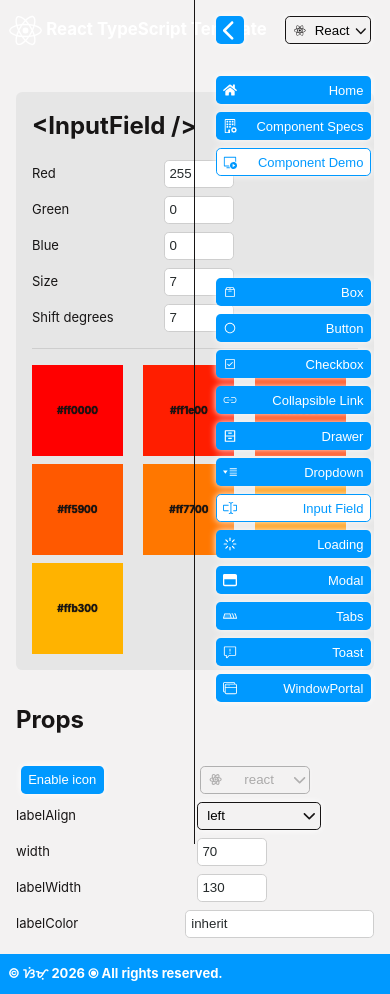
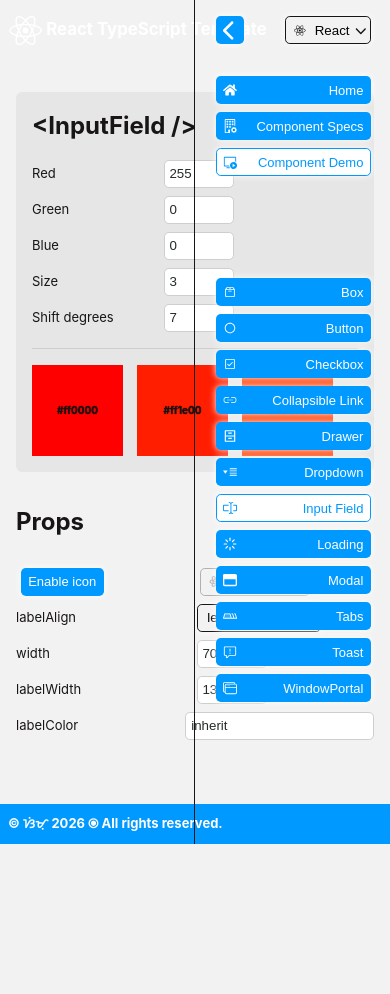
Before and after one commit to jaosimt/ts-app-template, a React (Create React App) app: page /demo/input-field in a window 390 px wide. After the commit the page ends 844 px from the top, so only its background shows below. Built offline with nearby package versions, Linux system fonts and the light colour scheme.

Commit message:
* fix both desktop and mobile views of demo pages

```diff
--- a/src/App.scss
+++ b/src/App.scss
@@ -7,7 +7,7 @@
 
   header {
     transition      : all 0.3s ease-in-out;
-    position        : relative;
+    width           : 100%;
     height          : 60px;
     display         : flex;
     align-items     : center;
@@ -26,29 +26,29 @@
     width    : 100%;
     display  : flex;
     padding  : 2rem 0 0 2rem;
-    margin   : 0;
     overflow : hidden;
 
     .content-wrapper {
-      text-wrap  : auto;
-      position   : relative;
-      display    : grid;
-      width      : 100%;
-      height     : auto;
+      text-wrap : auto;
+      position  : relative;
+      display   : grid;
+      width     : 100%;
+      height    : auto;
 
       > * {
-        &:first-child { margin-top: 0; }
-        &:last-child { margin-bottom: 0; }
+        &:first-child { margin-top : 0; }
 
-        width      : 100%;
-        height     : 100%;
+        &:last-child { margin-bottom : 0; }
+
+        width  : 100%;
+        height : 100%;
       }
     }
   }
 
   footer {
     transition  : all 0.3s ease-in-out;
-    position    : relative;
+    width       : 100%;
     height      : 40px;
     display     : flex;
     align-items : center;
--- a/src/App.tsx
+++ b/src/App.tsx
@@ -33,7 +33,7 @@ import { getAccentColor, getBorderColor } from './utils/themeUtils';
 const StyledBanner = styled.div<{
     $footer?: boolean;
 }>`
-    position: absolute;
+    position: fixed;
     width: 100%;
     height: 154px;
     z-index: ${props => props.$footer ? 0 : 1};
@@ -45,18 +45,35 @@ const StyledBanner = styled.div<{
     ${props => props.$footer && `bottom: 0;`}
 `;
 
+const Header = styled.header<{
+}>`
+    position: fixed;
+`;
+
 const Main = styled.main<{
     $fixed?: boolean;
     $theme: ThemeProp;
 }>`
     > * { z-index: 1; }
+
+    margin: 60px 0 40px;
     background-color: ${props => props.$theme === Theme.DARK ? v.baseColorDark : v.baseColor};
-    ${props => props.$fixed ? 'height: calc(100vh - 100px)' : 'min-height: calc(100vh - 100px)'};
+    height: calc(100vh - 100px);
+
+    /*margin   : 0;*/
+    /*${props => props.$fixed ? 'height: calc(100vh - 100px)' : 'min-height: calc(100vh - 100px)'};*/
 
     @media (max-width: 768px) {
         height: auto;
         min-height: calc(100vh - 100px);
     }
+`;
+
+const Footer = styled.footer<{
+}>`
+    position: fixed;
+    z-index: 1;
+    bottom: 0;
 `;
 
 const ContentWrapper = styled.div<{
@@ -200,7 +217,7 @@ const App = ({error, theme}: { error: any, theme: ThemeProp }) => {
         }
         <div className={'app-container display-flex'}>
             <div className={'flex-auto width-100p'}>
-                <header className={'grid cols-2 color-white'} style={{...variableHeaderStyle}}>
+                <Header className={'grid cols-2 color-white'} style={{...variableHeaderStyle}}>
                     <Link
                         className={'white-space-nowrap display-flex align-items-center gap-0p5 color-inherit nav-link'}
                         to={{pathname: `/`}}>
@@ -210,15 +227,15 @@ const App = ({error, theme}: { error: any, theme: ThemeProp }) => {
                     </Link>
                     {sidePanelWidth === 0 &&
                         <Button icon={GiHamburgerMenu} className={'display-none'} onClick={sidePanelHandler}/>}
-                </header>
+                </Header>
                 <Main $theme={theme} $fixed={true}>
                     <ContentWrapper $padRight={!pathname.startsWith('/demo')} className="content-wrapper">
                         {<ContentRouter theme={theme}/>}
                     </ContentWrapper>
                 </Main>
-                <footer className={'display-flex justify-content-space-between align-items-center color-white'}>
+                <Footer className={'display-flex justify-content-space-between align-items-center color-white'}>
                     <span>&copy; ᜐᜒᜋᜓ {new Date().getFullYear()} {targetUnicode} All rights reserved.</span>
-                </footer>
+                </Footer>
             </div>
             <SidePanel style={styles} $theme={theme} className="side-panel">
                 <div className={'m-1 display-flex flex-direction-column gap-1 justify-content-space-between'} style={{height: 'calc(100% - 2rem)', marginRight: '1.5rem'}}>
--- a/src/components/pages/demo/demoButton.tsx
+++ b/src/components/pages/demo/demoButton.tsx
@@ -21,8 +21,8 @@ const DemoButton: FC<{ theme: ThemeProp }> = ({theme}) => {
     const [icon, setIcon] = useState(false);
     const [props, setProps] = useState<Partial<ButtonProps>>({
         disabled: false,
-        align: 'left',
-        width: 100,
+        align: 'center',
+        width: 200,
     });
 
     const propsChangeHandler = (e: ChangeEvent<any>) => {
@@ -35,7 +35,7 @@ const DemoButton: FC<{ theme: ThemeProp }> = ({theme}) => {
     return <div data-component={'button-demo'}>
         <div className="demo-section">
             <div className={'demo-section-left'}>
-                <h2 className={'mt-0 pb-0p5 text-align-left'}
+                <h2 className={'mt-0 pb-0p5 text-align-left display-flex gap-1'}
                     style={{borderBottom: `1px solid ${getBorderColor(theme)}`}}>{`<Button />`}</h2>
                 <Button
                     icon={icon ? IoIosSave : undefined}
@@ -87,6 +87,7 @@ const DemoButton: FC<{ theme: ThemeProp }> = ({theme}) => {
                     selected={props.align}
                     label={'align'}
                     onChange={(value: string) => dropDownChangeHandler('align', value)}
+                    disablePredicate={(option: string) => option === 'space-between' && !icon}
                 />
                 <InputField
                     labelWidth={'50%'}
--- a/src/components/pages/demo/demoInputField.tsx
+++ b/src/components/pages/demo/demoInputField.tsx
@@ -5,7 +5,7 @@ import { TbBrandReact } from 'react-icons/tb';
 import styled from 'styled-components';
 import { ThemeProp } from '../../../constants/interfaces';
 import { HSLString } from '../../../constants/types';
-import { generateAnalogousPalette, hslToHex } from '../../../utils';
+import { generateAnalogousPalette, hslToHex, Round, isMobile } from '../../../utils';
 import { getBorderColor } from '../../../utils/themeUtils';
 import Button from '../../partials/button';
 import Dropdown from '../../partials/dropdown';
@@ -64,10 +64,22 @@ const Size = styled.div`
 const StepShift = styled.div`
 `;
 
-const PaletteGrid = styled.div`
-    display: grid;
-    gap: 0.5rem;
-    grid-template-columns: repeat(auto-fit, minmax(91px, 1fr));
+const PaletteGrid = styled.div<{
+    $paletteSize: number;
+}>`
+    display: flex;
+    flex-wrap: wrap;
+    gap: 14px;
+    grid-template-columns: repeat(auto-fit, minmax(${props => props.$paletteSize}px, 1fr));
+    max-height: 306px;
+    overflow: auto;
+    margin: 1rem -2rem 0 0;
+    padding-right: 1rem;
+
+    @media (max-width: 768px) {
+        margin: 1rem -1rem 0 0;
+        padding-right: 0.5rem;
+    }
 `;
 
 const DemoInputField: FC<{theme: ThemeProp}> = ({theme}) => {
@@ -83,14 +95,16 @@ const DemoInputField: FC<{theme: ThemeProp}> = ({theme}) => {
 
     const timeoutRef = useRef<any>(0);
     const inputRefs = useRef<Record<string, HTMLElement>>({});
+    const paletteRef = useRef<HTMLDivElement>(null);
 
+    const [paletteSize, setPaletteSize] = useState(1);
     const [icon, setIcon] = useState(icons[0]);
     const [enableIcon, setEnableIcon] = useState(false);
     const [paletteProps, setPaletteProps] = useState({
         red: 255,
         green: 0,
         blue: 0,
-        size: 7,
+        size: 3,
         stepShift: 7
     });
 
@@ -108,6 +122,18 @@ const DemoInputField: FC<{theme: ThemeProp}> = ({theme}) => {
         labelColor: 'inherit',
         showErrorTooltipOnCreate: true
     } as Partial<InputFieldProps>);
+
+    useEffect(() => {
+        if (!paletteRef.current) return;
+        const _width = Round(paletteRef.current.clientWidth, 0);
+        const size = Math.min(isMobile() ? 3 : 7, paletteProps.size);
+        const gap = Round((size-1) * 14, 0) + 40;
+        const width = Round((_width - gap) / size, 0);
+
+        setPaletteSize(width);
+
+        // eslint-disable-next-line
+    }, [paletteRef.current, paletteProps]);
 
     useEffect(() => {
         setPalette(generateAnalogousPalette({
@@ -147,7 +173,7 @@ const DemoInputField: FC<{theme: ThemeProp}> = ({theme}) => {
                 <h2 className={'mt-0 pb-0p5 text-align-left'} style={{borderBottom: `1px solid ${getBorderColor(theme)}`}}>{`<InputField />`}</h2>
 
                 <div className="display-flex flex-direction-column">
-                    <form noValidate>
+                    <form className={'border-bottom pb-1'} noValidate>
                         <GridContainer>
                             <Red>
                                 <InputField
@@ -256,14 +282,14 @@ const DemoInputField: FC<{theme: ThemeProp}> = ({theme}) => {
                             </StepShift>
                         </GridContainer>
                     </form>
-                    <PaletteGrid className={'border-top mt-1 pt-1 justify-content-space-between'}>
+                    <PaletteGrid $paletteSize={paletteSize} ref={paletteRef}>
                         {palette.map((color: HSLString, index: number) => <span
                             key={index}
                             className={'color-box transition-200 display-inline-flex justify-content-center align-items-center'}
                             style={{
                                 backgroundColor: hslToHex(color),
-                                width: '91px',
-                                height: '91px'
+                                width: `${paletteSize}px`,
+                                height: `${Math.min(98, paletteSize)}px`
                             }}>
                             <b className={'font-size-x-small text-shadow-black'}>{hslToHex(color)}</b>
                         </span>)}
--- a/src/components/pages/demo/demoToast.tsx
+++ b/src/components/pages/demo/demoToast.tsx
@@ -92,13 +92,15 @@ const DemoToast: FC<{ theme: ThemeProp }> = ({theme}) => {
 
                 <div className={'display-flex gap-0p5 flex-wrap'}>
                     <Button
+                        width={200}
                         className={'align-self-center'}
                         disabled={!isString(toastProp.message, true)}
                         onClick={() => toast(toastProp)}
                     >
-                        Show Toast
+                        Show Proped Toast
                     </Button>
                     <Button
+                        width={200}
                         className={'default'}
                         disabled={!isString(toastProp.message, true)}
                         onClick={
@@ -112,9 +114,10 @@ const DemoToast: FC<{ theme: ThemeProp }> = ({theme}) => {
                             }
                         }
                     >
-                        Show Non-optioned Toast
+                        Show Non-proped Toast
                     </Button>
                     <Button
+                        width={200}
                         className={'default'}
                         onClick={() => dispatch(setError(new ApplicationError('Test Error')))}
                     >
--- a/src/components/pages/demo/styles.scss
+++ b/src/components/pages/demo/styles.scss
@@ -7,8 +7,7 @@
 
   > .demo-section-left {
     width         : 63%;
-    overflow-x    : hidden;
-    overflow-y    : auto;
+    overflow      : auto;
     border-radius : 0.4rem;
     padding       : 2rem;
 
@@ -28,8 +27,7 @@
     flex-direction : column;
     gap            : 0.5rem;
     width          : 37%;
-    overflow-x     : hidden;
-    overflow-y     : auto;
+    overflow       : auto;
     padding-right  : 2rem;
 
     > :first-child { margin-top : 0; }
--- a/src/styles/theme.scss
+++ b/src/styles/theme.scss
@@ -273,6 +273,7 @@ body {
     }
 
     a,
+    .link,
     link {
       &:not(.nav-link) {
         color : v.$linkColorDark;
@@ -577,6 +578,7 @@ body {
     }
 
     a,
+    .link,
     link {
       &:not(.nav-link) {
         color : v.$linkColorReact;
@@ -881,6 +883,7 @@ body {
     }
 
     a,
+    .link,
     link {
       &:not(.nav-link) {
         color : v.$linkColorInsta;
@@ -1185,6 +1188,7 @@ body {
     }
 
     a,
+    .link,
     link {
       &:not(.nav-link) {
         color : v.$linkColorTwitch;
```
Also changed, not shown: src/components/pages/demo/demoBox.tsx (+29 -15 lines).
